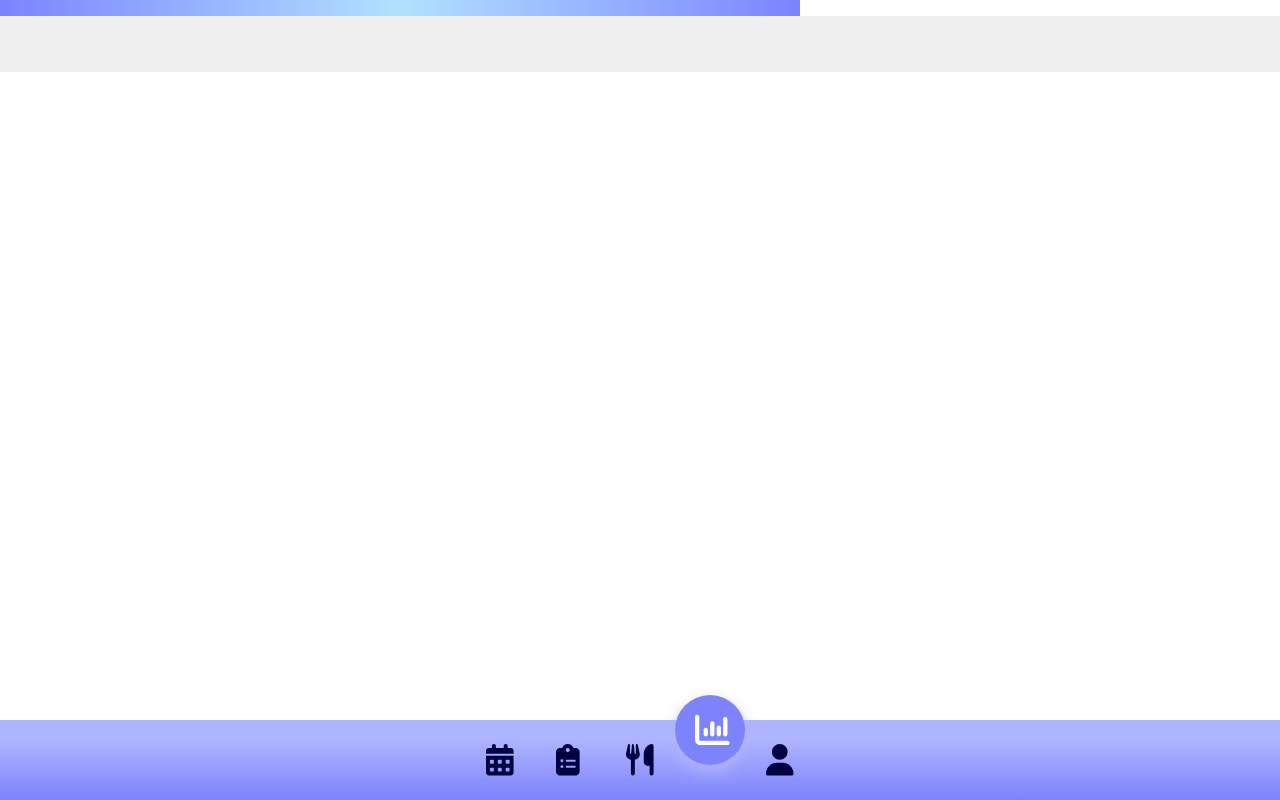
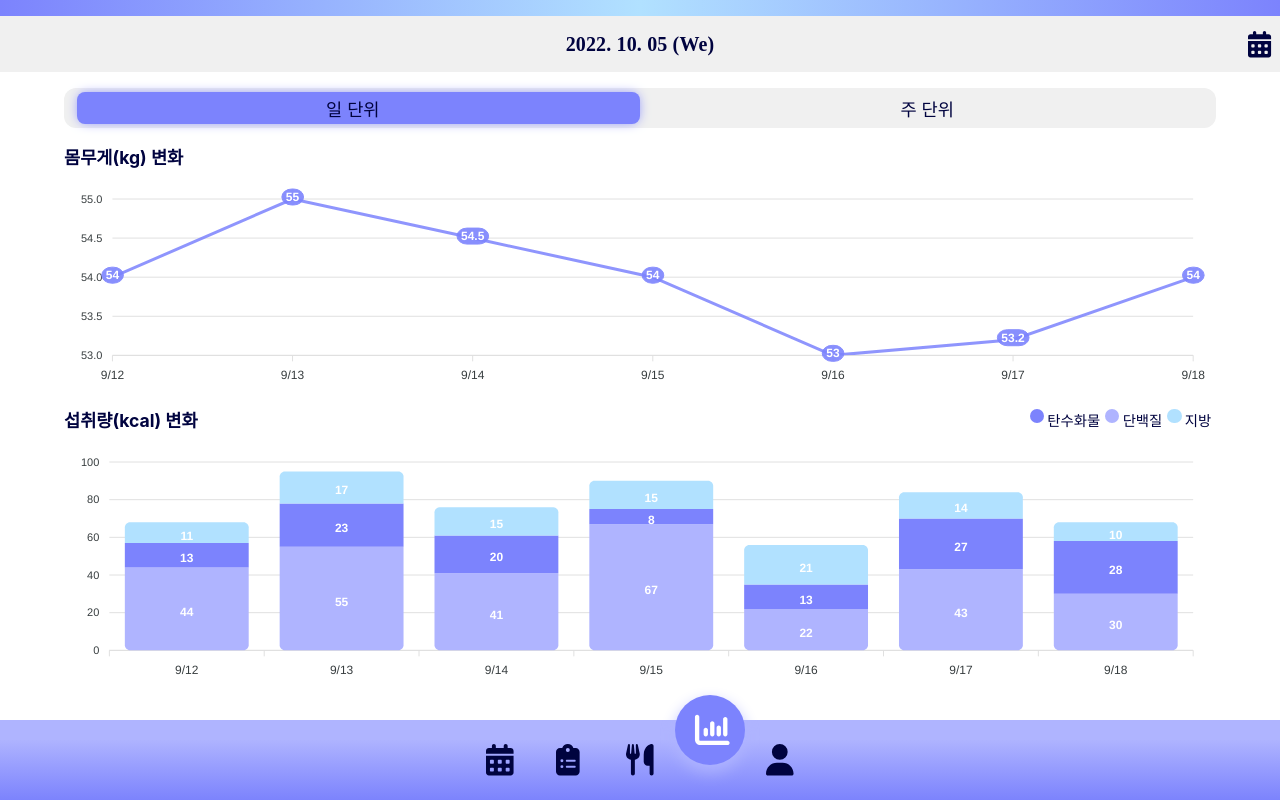
Before and after one commit to hallov012/Ease-EasyLose, a React (Create React App) app in the folder frontend/: page /chart in a window 1280 px wide. Built offline with nearby package versions, Linux system fonts and the light colour scheme; a web font is replaced by a local one.

Commit message:
Feat: Chartpage template chartpage 템플릿

```diff
--- a/frontend/src/App.css
+++ b/frontend/src/App.css
@@ -20,7 +20,7 @@
     var(--light-color) 50%,
     var(--main-color) 100%
   );
-  width: 100vh;
+  width: 100vw;
   position: fixed;
   top: 0;
   z-index: 100;
--- /dev/null
+++ b/frontend/src/components/ChartPage/NutrientChartGraph/NutrientChartGraph.js
@@ -0,0 +1,84 @@
+import classes from "./NutrientChartGraph.module.css"
+
+import ReactApexChart from "react-apexcharts"
+
+function NutrientChartGraph() {
+  const data = {
+    series: [
+      {
+        name: "탄수화물",
+        data: [44, 55, 41, 67, 22, 43, 30],
+      },
+      {
+        name: "단백질",
+        data: [13, 23, 20, 8, 13, 27, 28],
+      },
+      {
+        name: "지방",
+        data: [11, 17, 15, 15, 21, 14, 10],
+      },
+    ],
+    options: {
+      colors: ["#afb4ff", "#7c83fd", "#b1e1ff"],
+      chart: {
+        type: "bar",
+        stacked: true,
+        toolbar: {
+          show: false,
+        },
+        zoom: {
+          enabled: true,
+        },
+      },
+      plotOptions: {
+        bar: {
+          horizontal: false,
+          borderRadius: 5,
+          columnWidth: "80%",
+        },
+      },
+      dataLables: {
+        enabled: true,
+      },
+      xaxis: {
+        type: "category",
+        categories: ["9/12", "9/13", "9/14", "9/15", "9/16", "9/17", "9/18"],
+      },
+      legend: {
+        show: false,
+      },
+      fill: {
+        opacity: 1,
+      },
+    },
+  }
+  return (
+    <div className={classes.graph_box}>
+      <div className={classes.top_area}>
+        <div className={classes.text}>섭취량(kcal) 변화</div>
+        <div className={classes.item_box}>
+          <div className={classes.info_item}>
+            <div style={{ background: "var(--main-color)" }}></div>
+            <span>탄수화물</span>
+          </div>
+          <div className={classes.info_item}>
+            <div style={{ background: "var(--sub-color)" }}></div>
+            <span>단백질</span>
+          </div>
+          <div className={classes.info_item}>
+            <div style={{ background: "var(--light-color)" }}></div>
+            <span>지방</span>
+          </div>
+        </div>
+      </div>
+
+      <ReactApexChart
+        options={data.options}
+        series={data.series}
+        type="bar"
+        height={"100%"}
+      />
+    </div>
+  )
+}
+export default NutrientChartGraph
--- /dev/null
+++ b/frontend/src/components/ChartPage/NutrientChartGraph/NutrientChartGraph.module.css
@@ -0,0 +1,30 @@
+.graph_box {
+  padding-top: 1.5rem;
+}
+.top_area {
+  display: flex;
+  align-items: center;
+  justify-content: space-between;
+}
+
+.text {
+  font-size: 1.1rem;
+  font-weight: bold;
+}
+
+.item_box {
+  display: flex;
+  font-size: 0.9rem;
+}
+
+.info_item {
+  display: flex;
+  margin-right: 0.3rem;
+}
+
+.info_item div {
+  height: 0.9rem;
+  width: 0.9rem;
+  border-radius: 0.9rem;
+  margin-right: 0.2rem;
+}
--- /dev/null
+++ b/frontend/src/components/ChartPage/SelectBtn/SelectBtn.js
@@ -0,0 +1,33 @@
+import classes from "./SelectBtn.module.css"
+
+import { useState, useEffect } from "react"
+
+function SelectBtn(props) {
+  const [select, setSelect] = useState(0)
+  const clickItem = (e) => {
+    e.preventDefault()
+    setSelect(parseInt(e.target.id))
+  }
+
+  useEffect(() => {
+    props.setValue(select)
+  }, [select])
+
+  return (
+    <div className={classes.container}>
+      <div className={classes.selector}>
+        <div
+          className={classes.highlight}
+          style={{ left: select ? "50vw" : "6vw" }}
+        ></div>
+        <div className={classes.selector_item} onClick={clickItem} id="0">
+          {props.data[0]}
+        </div>
+        <div className={classes.selector_item} onClick={clickItem} id="1">
+          {props.data[1]}
+        </div>
+      </div>
+    </div>
+  )
+}
+export default SelectBtn
--- /dev/null
+++ b/frontend/src/components/ChartPage/SelectBtn/SelectBtn.module.css
@@ -0,0 +1,35 @@
+.selector {
+  padding: 0.1rem;
+  background-color: var(--gray-color);
+  width: 100%;
+  border-radius: 12px;
+  display: grid;
+  grid-template-columns: 1fr 1fr;
+  height: 5vh;
+  align-items: center;
+}
+
+.selector_item {
+  white-space: nowrap;
+  padding: 0 0.5rem;
+  cursor: pointer;
+  z-index: 2;
+  user-select: none;
+  transition: color 0.2s ease;
+}
+
+.selector_item--active {
+  color: white;
+}
+
+.highlight {
+  background-color: var(--main-color);
+  border-radius: 8px;
+  position: absolute;
+  left: 6vw;
+  width: 44vw;
+  height: 4vh;
+  z-index: 1;
+  box-shadow: 0px 0px 12px -2px var(--main-color);
+  transition: left 0.2s ease, width 0.2s ease;
+}
--- /dev/null
+++ b/frontend/src/components/ChartPage/WeightGraph/WeightGraph.js
@@ -0,0 +1,63 @@
+import classes from "./WeightGraph.module.css"
+
+import ReactApexChart from "react-apexcharts"
+
+function WeightGraph() {
+  const data = {
+    series: [
+      {
+        name: "몸무게(kg)",
+        data: [54, 55, 54.5, 54, 53, 53.2, 54],
+      },
+    ],
+    options: {
+      chart: {
+        type: "line",
+        zoom: {
+          enabled: false,
+        },
+        toolbar: {
+          show: false,
+        },
+        height: 50,
+      },
+
+      dataLabels: {
+        enabled: true,
+        style: {
+          colors: ["#7c83fd"],
+        },
+        background: {
+          borderRadius: 10,
+          borderColor: "#7c83fd",
+        },
+      },
+      stroke: {
+        curve: "straight",
+        colors: ["#7c83fd"],
+        width: 3,
+      },
+      grid: {
+        row: {
+          colors: ["transparent"],
+          opacity: 0.5,
+        },
+      },
+      xaxis: {
+        categories: ["9/12", "9/13", "9/14", "9/15", "9/16", "9/17", "9/18"],
+      },
+    },
+  }
+  return (
+    <div className={classes.graph_box}>
+      <div className={classes.text}>몸무게(kg) 변화</div>
+      <ReactApexChart
+        options={data.options}
+        series={data.series}
+        type="line"
+        height={"100%"}
+      />
+    </div>
+  )
+}
+export default WeightGraph
--- /dev/null
+++ b/frontend/src/components/ChartPage/WeightGraph/WeightGraph.module.css
@@ -0,0 +1,11 @@
+.graph_box {
+  padding-top: 1rem;
+  font-size: 1.1rem;
+  height: 30vh;
+  /* padding-bottom: 1rem; */
+}
+
+.graph_box .text {
+  float: left;
+  font-weight: bold;
+}
--- a/frontend/src/components/MainPage/MealSelectBtnList/MealSelectBtnList.js
+++ b/frontend/src/components/MainPage/MealSelectBtnList/MealSelectBtnList.js
@@ -6,7 +6,6 @@ import { useState, useEffect } from "react"
 function MealSelectBtnList() {
   const MealName = ["전체", "아침", "점심", "저녁", "간식"]
   const [select, setSelect] = useState([1, 0, 0, 0, 0])
-  const mealClick = (e) => console.log(e.target)
 
   const mealBtns = MealName.map((meal, idx) => (
     <div
--- a/frontend/src/components/MainPage/NutrientProgressBox/NutrientProgressBox.js
+++ b/frontend/src/components/MainPage/NutrientProgressBox/NutrientProgressBox.js
@@ -1,6 +1,5 @@
 import classes from "./NutrientProgressBox.module.css"
 import ReactApexChart from "react-apexcharts"
-import { isNumeric } from "jquery"
 
 function NutrientProgressBox() {
   const plan = [1520, 160, 280, 100, 32, 2700, 300]
--- a/frontend/src/pages/ChartPage.js
+++ b/frontend/src/pages/ChartPage.js
@@ -1,13 +1,41 @@
 import TopNavDate from "../components/TopNav/TopNavDate"
+import SelectBtn from "../components/ChartPage/SelectBtn/SelectBtn"
+import WeightGraph from "../components/ChartPage/WeightGraph/WeightGraph"
+import NutrientChartGraph from "../components/ChartPage/NutrientChartGraph/NutrientChartGraph"
+
+import { useState } from "react"
 
 function ChartPage() {
+  const [date, setDate] = useState(undefined)
+  const [term, setTerm] = useState(0)
+  // term 0 (일 단위), 1 (주 단위)
   return (
     <div>
       <div id="top_nav_area">
-        {/* <TopNav text={"2022.09.15 (목)"} arrow={[0, 1]} /> */}
-        {/* <TopNavDate /> */}
+        <TopNavDate
+          setValue={(value) => {
+            setDate(value)
+          }}
+        />
       </div>
-      <h1>Welcome to ChartPage</h1>
+      <div style={{ margin: "11vh 5vw" }}>
+        <SelectBtn
+          data={["일 단위", "주 단위"]}
+          setValue={(value) => {
+            setTerm(value)
+          }}
+        />
+        <div
+          style={{
+            height: "70vh",
+            display: "grid",
+            gridTemplateRows: "1fr 1fr",
+          }}
+        >
+          <WeightGraph />
+          <NutrientChartGraph />
+        </div>
+      </div>
     </div>
   )
 }
```
